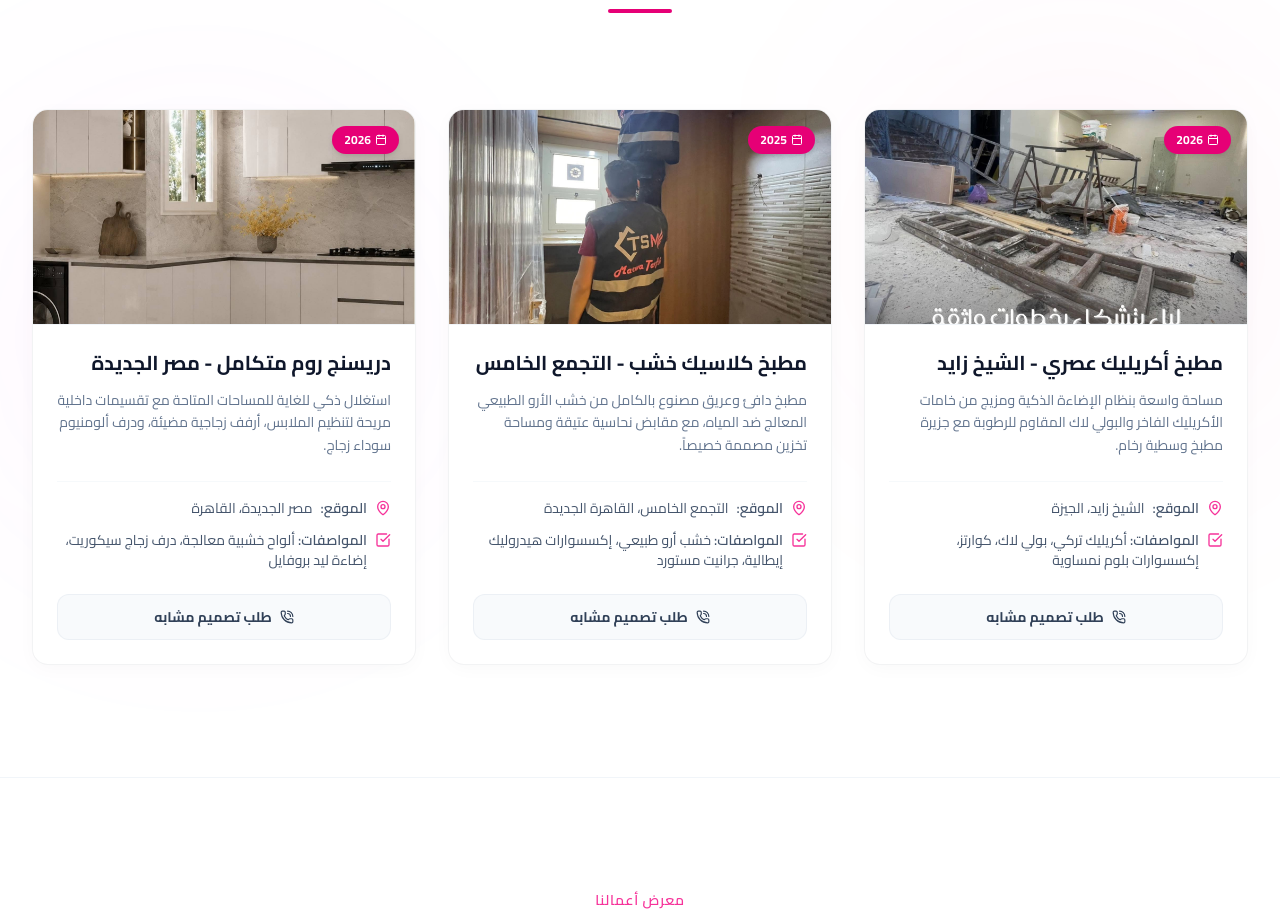
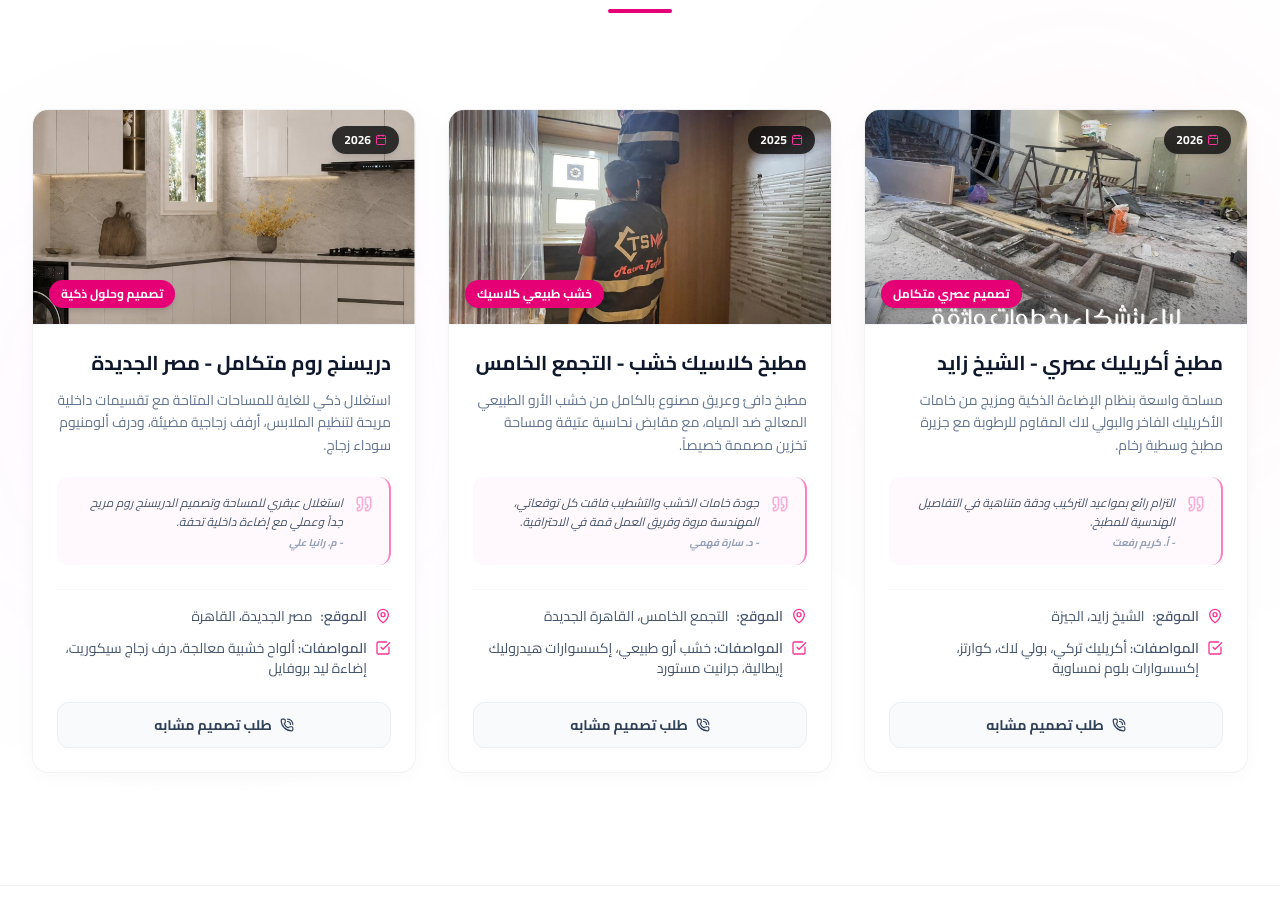
Before and after one commit to Muhammed9955/TSM_Kitchens_Marwa_Tawfik, a Next.js app: page / in a window 1280 px wide. Shown: the part 2887-3799 px from the top of the page. Built offline with nearby package versions, Linux system fonts and the light colour scheme.

Commit message:
fix: adjust gallery preview slider and enhance projects showcase visuals

```diff
--- a/src/components/GalleryPreview.tsx
+++ b/src/components/GalleryPreview.tsx
@@ -110,15 +110,15 @@ export default function GalleryPreview({ lang }: GalleryPreviewProps) {
         <div className="relative px-2 sm:px-8 mb-12">
           {/* Navigation Arrow Left */}
           <button
-            onClick={lang === "ar" ? nextSlide : prevSlide}
+            onClick={prevSlide}
             className="absolute left-0 top-1/2 -translate-y-1/2 z-20 bg-white hover:bg-pink-600 text-slate-700 hover:text-white border border-slate-200 p-2 sm:p-2.5 rounded-full shadow-md transition-all cursor-pointer"
             aria-label="Previous Slide"
           >
             <ChevronLeft size={20} />
           </button>
 
-          {/* Carousel Viewport */}
-          <div className="overflow-hidden">
+          {/* Carousel Viewport (forced LTR for stable slide offsets) */}
+          <div className="overflow-hidden" dir="ltr">
             <div
               className="flex transition-transform duration-500 ease-in-out gap-6"
               style={{
@@ -138,6 +138,7 @@ export default function GalleryPreview({ lang }: GalleryPreviewProps) {
                     style={{
                       width: `calc(${100 / slidesToShow}% - ${(slidesToShow - 1) * 24 / slidesToShow}px)`,
                     }}
+                    dir={lang === "ar" ? "rtl" : "ltr"}
                   >
                     {/* Slide Image */}
                     <div className="relative w-full h-full">
@@ -177,7 +178,7 @@ export default function GalleryPreview({ lang }: GalleryPreviewProps) {
 
           {/* Navigation Arrow Right */}
           <button
-            onClick={lang === "ar" ? prevSlide : nextSlide}
+            onClick={nextSlide}
             className="absolute right-0 top-1/2 -translate-y-1/2 z-20 bg-white hover:bg-pink-600 text-slate-700 hover:text-white border border-slate-200 p-2 sm:p-2.5 rounded-full shadow-md transition-all cursor-pointer"
             aria-label="Next Slide"
           >
--- a/src/components/Projects.tsx
+++ b/src/components/Projects.tsx
@@ -1,7 +1,7 @@
 "use client";
 
 import Image from "next/image";
-import { MapPin, Calendar, CheckSquare, PhoneCall } from "lucide-react";
+import { MapPin, Calendar, CheckSquare, PhoneCall, Quote } from "lucide-react";
 import { Locale } from "@/locales/dictionaries";
 
 interface ProjectsProps {
@@ -20,6 +20,12 @@ interface ProjectItem {
   year: string;
   materialsAr: string;
   materialsEn: string;
+  tagAr: string;
+  tagEn: string;
+  quoteAr: string;
+  quoteEn: string;
+  clientAr: string;
+  clientEn: string;
 }
 
 const projectsData: ProjectItem[] = [
@@ -34,7 +40,13 @@ const projectsData: ProjectItem[] = [
     locationEn: "Sheikh Zayed, Giza",
     year: "2026",
     materialsAr: "أكريليك تركي، بولي لاك، كوارتز، إكسسوارات بلوم نمساوية",
-    materialsEn: "Turkish Acrylic, Poly-lac, Quartz countertop, Austrian Blum fittings"
+    materialsEn: "Turkish Acrylic, Poly-lac, Quartz countertop, Austrian Blum fittings",
+    tagAr: "تصميم عصري متكامل",
+    tagEn: "Complete Modern Design",
+    quoteAr: "التزام رائع بمواعيد التركيب ودقة متناهية في التفاصيل الهندسية للمطبخ.",
+    quoteEn: "Exceptional commitment to delivery timelines and immaculate precision in execution.",
+    clientAr: "أ. كريم رفعت",
+    clientEn: "Karim R."
   },
   {
     id: 2,
@@ -47,7 +59,13 @@ const projectsData: ProjectItem[] = [
     locationEn: "Fifth Settlement, New Cairo",
     year: "2025",
     materialsAr: "خشب أرو طبيعي، إكسسوارات هيدروليك إيطالية، جرانيت مستورد",
-    materialsEn: "Natural Oak Wood, Italian soft-close hardware, imported Granite tops"
+    materialsEn: "Natural Oak Wood, Italian soft-close hardware, imported Granite tops",
+    tagAr: "خشب طبيعي كلاسيك",
+    tagEn: "Classic Oak Wood",
+    quoteAr: "جودة خامات الخشب والتشطيب فاقت كل توقعاتي، المهندسة مروة وفريق العمل قمة في الاحترافية.",
+    quoteEn: "The wood selection and finishing quality exceeded all my expectations. Highly recommended.",
+    clientAr: "د. سارة فهمي",
+    clientEn: "Dr. Sarah F."
   },
   {
     id: 3,
@@ -60,7 +78,13 @@ const projectsData: ProjectItem[] = [
     locationEn: "Heliopolis, Cairo",
     year: "2026",
     materialsAr: "ألواح خشبية معالجة، درف زجاج سيكوريت، إضاءة ليد بروفايل",
-    materialsEn: "Moisture-treated panels, tempered glass doors, profile LED setup"
+    materialsEn: "Moisture-treated panels, tempered glass doors, profile LED setup",
+    tagAr: "تصميم وحلول ذكية",
+    tagEn: "Smart Storage Solutions",
+    quoteAr: "استغلال عبقري للمساحة وتصميم الدريسنج روم مريح جداً وعملي مع إضاءة داخلية تحفة.",
+    quoteEn: "Brilliant space optimization. The walk-in closet is extremely functional and visually stunning.",
+    clientAr: "م. رانيا علي",
+    clientEn: "Rania A."
   }
 ];
 
@@ -89,10 +113,10 @@ export default function Projects({ lang }: ProjectsProps) {
           {projectsData.map((project) => (
             <div
               key={project.id}
-              className="glass-card rounded-2xl overflow-hidden flex flex-col justify-between group"
+              className="glass-card rounded-2xl overflow-hidden flex flex-col justify-between group hover:shadow-2xl hover:-translate-y-2 hover:border-pink-500/20 border border-slate-100 bg-white transition-all duration-500"
             >
               <div>
-                {/* Image Container with floating Year Tag */}
+                {/* Image Container with floating tags */}
                 <div className="relative aspect-video w-full overflow-hidden border-b border-slate-100">
                   <Image
                     src={project.image}
@@ -101,24 +125,46 @@ export default function Projects({ lang }: ProjectsProps) {
                     sizes="(max-w-768px) 100vw, 33vw"
                     className="object-cover transition-transform duration-750 ease-out group-hover:scale-105"
                   />
-                  <div className={`absolute top-4 z-10 bg-pink-600 text-white text-xs font-bold px-3 py-1.5 rounded-full shadow-md flex items-center gap-1 ${
+                  {/* Floating Date Tag */}
+                  <div className={`absolute top-4 z-10 bg-zinc-950/80 backdrop-blur-md text-white text-[10px] sm:text-xs font-bold px-3 py-1.5 rounded-full shadow-md flex items-center gap-1 ${
                     lang === "ar" ? "right-4" : "left-4"
                   }`}>
-                    <Calendar size={12} />
+                    <Calendar size={12} className="text-pink-500" />
                     <span>{project.year}</span>
+                  </div>
+
+                  {/* Floating Category Tag */}
+                  <div className={`absolute bottom-4 z-10 bg-pink-600 text-white text-[10px] sm:text-xs font-bold px-3 py-1.5 rounded-full shadow-md ${
+                    lang === "ar" ? "left-4" : "right-4"
+                  }`}>
+                    <span>{lang === "ar" ? project.tagAr : project.tagEn}</span>
                   </div>
                 </div>
 
                 {/* Body Details */}
                 <div className="p-6">
-                  <h3 className="text-xl font-bold text-slate-900 mb-3 group-hover:text-pink-600 transition-colors">
+                  <h3 className="text-lg sm:text-xl font-bold text-slate-900 mb-3 group-hover:text-pink-600 transition-colors">
                     {lang === "ar" ? project.titleAr : project.titleEn}
                   </h3>
 
-                  <p className="text-slate-500 text-sm leading-relaxed mb-6">
+                  <p className="text-slate-500 text-sm leading-relaxed mb-5">
                     {lang === "ar" ? project.descAr : project.descEn}
                   </p>
 
+                  {/* Testimonial Quote */}
+                  <div className="bg-pink-500/[0.03] rounded-xl p-4 border-r-2 border-pink-500/60 text-xs italic text-slate-600 mb-6 flex gap-3 relative">
+                    <Quote size={18} className="text-pink-500/40 flex-shrink-0 mt-0.5" />
+                    <div>
+                      <p className="leading-relaxed">
+                        {lang === "ar" ? project.quoteAr : project.quoteEn}
+                      </p>
+                      <span className="block text-[10px] text-slate-400 font-bold mt-1">
+                        - {lang === "ar" ? project.clientAr : project.clientEn}
+                      </span>
+                    </div>
+                  </div>
+
+                  {/* Metadata fields */}
                   <div className="space-y-3 pt-4 border-t border-slate-100/60 text-xs sm:text-sm">
                     {/* Location */}
                     <div className="flex items-center gap-2 text-slate-600">
```
